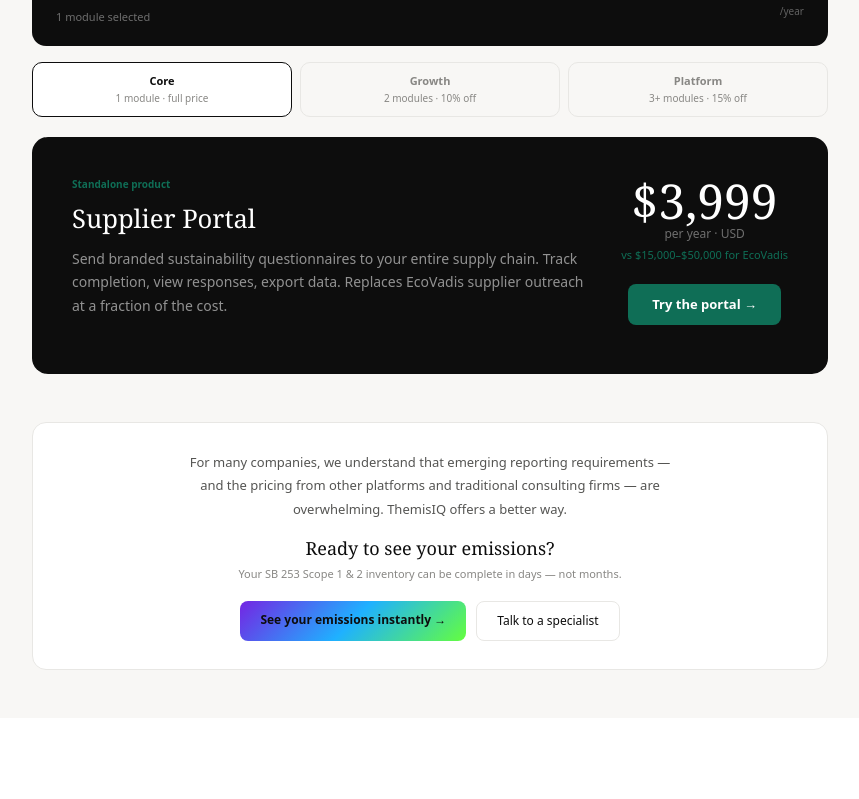
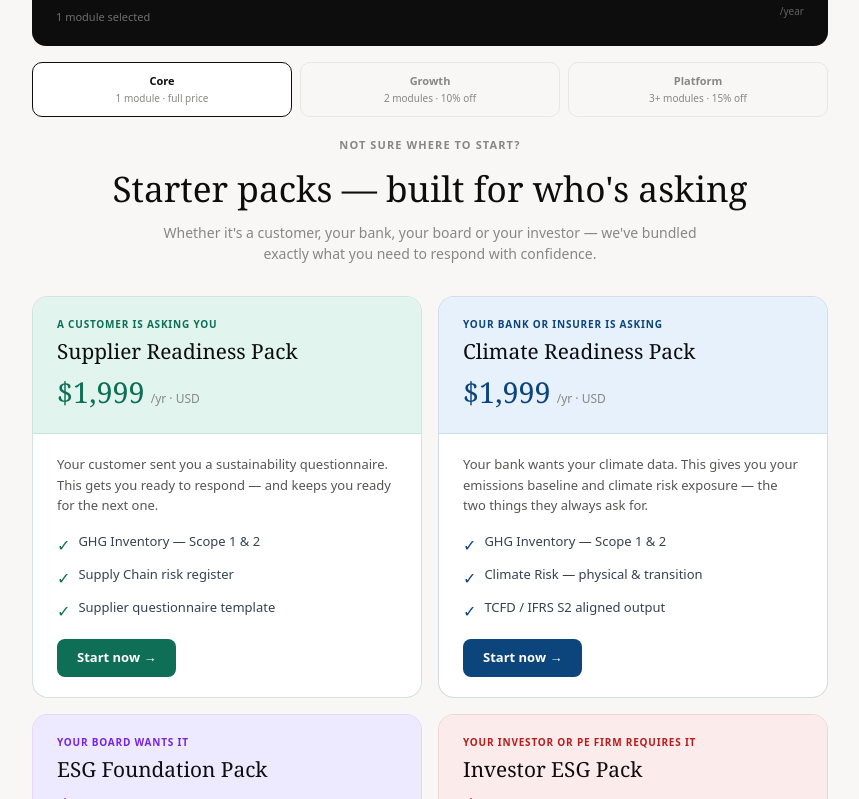
Before and after one commit to themisiqco/themisiq, a Next.js app: page /pricing in a window 1280 px wide. Shown: the part 1661-2460 px from the top of the page, without its empty margins (210-1069 px from the left). Before the commit the page ends 2379 px from the top, so only its background shows below. Built offline with nearby package versions, Linux system fonts and the light colour scheme.

Commit message:
feat: 4 starter packs on pricing page — Supplier Readiness, Climate Readiness, ESG Foundation, Investor ESG

```diff
--- a/app/pricing/page.tsx
+++ b/app/pricing/page.tsx
@@ -626,19 +626,83 @@ export default function PricingPage() {
             )
           })}
         </div>
-<div style={{ background: '#0d0d0d', borderRadius: 16, padding: '2.5rem', marginBottom: '3rem' }}>
-          <div style={{ display: 'flex', alignItems: 'flex-start', justifyContent: 'space-between', gap: '2rem', flexWrap: 'wrap' as const }}>
-            <div style={{ flex: 1 }}>
-              <div style={{ fontSize: 10, fontWeight: 700, color: '#0F6E56', marginBottom: 8 }}>Standalone product</div>
-              <div style={{ fontFamily: 'Georgia, serif', fontSize: '1.6rem', fontWeight: 400, color: '#fff', marginBottom: 8 }}>Supplier Portal</div>
-              <div style={{ fontSize: 14, color: 'rgba(255,255,255,0.55)', lineHeight: 1.7, marginBottom: 16, maxWidth: 520 }}>Send branded sustainability questionnaires to your entire supply chain. Track completion, view responses, export data. Replaces EcoVadis supplier outreach at a fraction of the cost.</div>
-            </div>
-            <div style={{ textAlign: 'center', flexShrink: 0 }}>
-              <div style={{ fontFamily: 'Georgia, serif', fontSize: '3rem', fontWeight: 400, color: '#fff', lineHeight: 1 }}>$3,999</div>
-              <div style={{ fontSize: 12, color: 'rgba(255,255,255,0.4)', marginBottom: 4 }}>per year · USD</div>
-              <div style={{ fontSize: 11, color: '#0F6E56', marginBottom: 20 }}>vs $15,000–$50,000 for EcoVadis</div>
-              <a href="/dashboard/supply-chain/portal" style={{ display: 'inline-block', padding: '11px 24px', borderRadius: 8, background: '#0F6E56', color: '#fff', fontSize: 13, fontWeight: 600, textDecoration: 'none' }}>Try the portal →</a>
-            </div>
+        {/* Starter Packs */}
+        <div style={{ marginBottom: '3rem' }}>
+          <div style={{ textAlign: 'center', marginBottom: '2rem' }}>
+            <div style={{ fontSize: 11, fontWeight: 600, letterSpacing: '0.1em', textTransform: 'uppercase' as const, color: '#888784', marginBottom: 8 }}>Not sure where to start?</div>
+            <div style={{ fontFamily: 'Georgia, serif', fontSize: 'clamp(1.6rem, 3vw, 2.2rem)', fontWeight: 400, color: '#0d0d0d', marginBottom: 8 }}>Starter packs — built for who's asking</div>
+            <div style={{ fontSize: 14, color: '#888784', maxWidth: 540, margin: '0 auto' }}>Whether it's a customer, your bank, your board or your investor — we've bundled exactly what you need to respond with confidence.</div>
+          </div>
+          <div style={{ display: 'grid', gridTemplateColumns: 'repeat(2, 1fr)', gap: 16 }}>
+            {[
+              {
+                name: 'Supplier Readiness Pack',
+                driver: 'A customer is asking you',
+                price: '$1,999',
+                color: '#0F6E56',
+                bg: '#E1F5EE',
+                modules: ['GHG Inventory — Scope 1 & 2', 'Supply Chain risk register', 'Supplier questionnaire template'],
+                pitch: 'Your customer sent you a sustainability questionnaire. This gets you ready to respond — and keeps you ready for the next one.',
+                cta: '/dashboard/ghg',
+                ctaLabel: 'Start now →',
+              },
+              {
+                name: 'Climate Readiness Pack',
+                driver: 'Your bank or insurer is asking',
+                price: '$1,999',
+                color: '#0C447C',
+                bg: '#E6F1FB',
+                modules: ['GHG Inventory — Scope 1 & 2', 'Climate Risk — physical & transition', 'TCFD / IFRS S2 aligned output'],
+                pitch: 'Your bank wants your climate data. This gives you your emissions baseline and climate risk exposure — the two things they always ask for.',
+                cta: '/dashboard/ghg',
+                ctaLabel: 'Start now →',
+              },
+              {
+                name: 'ESG Foundation Pack',
+                driver: 'Your board wants it',
+                price: '$2,999',
+                color: '#7425e3',
+                bg: '#EDE9FE',
+                modules: ['GHG Inventory — Scope 1 & 2', 'People & Workforce — pay gap & safety', 'Climate Risk — physical & transition'],
+                pitch: 'The three things every board asks about — emissions, people, and climate risk. One platform, one annual price.',
+                cta: '/pricing',
+                ctaLabel: 'Build your pack →',
+              },
+              {
+                name: 'Investor ESG Pack',
+                driver: 'Your investor or PE firm requires it',
+                price: '$3,999',
+                color: '#B91C1C',
+                bg: '#FCEBEB',
+                modules: ['GHG Inventory — Scope 1 & 2', 'Climate Risk — scenario analysis', 'Supply Chain risk register', 'Deals & Investment — ESG diligence'],
+                pitch: 'Everything your PE firm or LP will ask for in their annual ESG questionnaire — in one platform.',
+                cta: '/pricing',
+                ctaLabel: 'Build your pack →',
+              },
+            ].map(pack => (
+              <div key={pack.name} style={{ border: `1.5px solid ${pack.color}30`, borderRadius: 16, overflow: 'hidden', background: '#fff' }}>
+                <div style={{ background: pack.bg, padding: '1.25rem 1.5rem', borderBottom: `1px solid ${pack.color}20` }}>
+                  <div style={{ fontSize: 10, fontWeight: 700, letterSpacing: '0.08em', textTransform: 'uppercase' as const, color: pack.color, marginBottom: 4 }}>{pack.driver}</div>
+                  <div style={{ fontFamily: 'Georgia, serif', fontSize: '1.3rem', fontWeight: 400, color: '#0d0d0d', marginBottom: 2 }}>{pack.name}</div>
+                  <div style={{ display: 'flex', alignItems: 'baseline', gap: 6 }}>
+                    <span style={{ fontFamily: 'Georgia, serif', fontSize: '1.8rem', fontWeight: 400, color: pack.color }}>{pack.price}</span>
+                    <span style={{ fontSize: 12, color: '#888784' }}>/yr · USD</span>
+                  </div>
+                </div>
+                <div style={{ padding: '1.25rem 1.5rem' }}>
+                  <div style={{ fontSize: 13, color: '#555553', lineHeight: 1.6, marginBottom: 16 }}>{pack.pitch}</div>
+                  <div style={{ display: 'flex', flexDirection: 'column' as const, gap: 8, marginBottom: 16 }}>
+                    {pack.modules.map(m => (
+                      <div key={m} style={{ display: 'flex', gap: 8, alignItems: 'flex-start' }}>
+                        <span style={{ color: pack.color, flexShrink: 0, marginTop: 1 }}>✓</span>
+                        <span style={{ fontSize: 13, color: '#374151' }}>{m}</span>
+                      </div>
+                    ))}
+                  </div>
+                  <a href={pack.cta} style={{ display: 'inline-block', padding: '9px 20px', borderRadius: 8, background: pack.color, color: '#fff', fontSize: 13, fontWeight: 600, textDecoration: 'none' }}>{pack.ctaLabel}</a>
+                </div>
+              </div>
+            ))}
           </div>
         </div>
 
```
